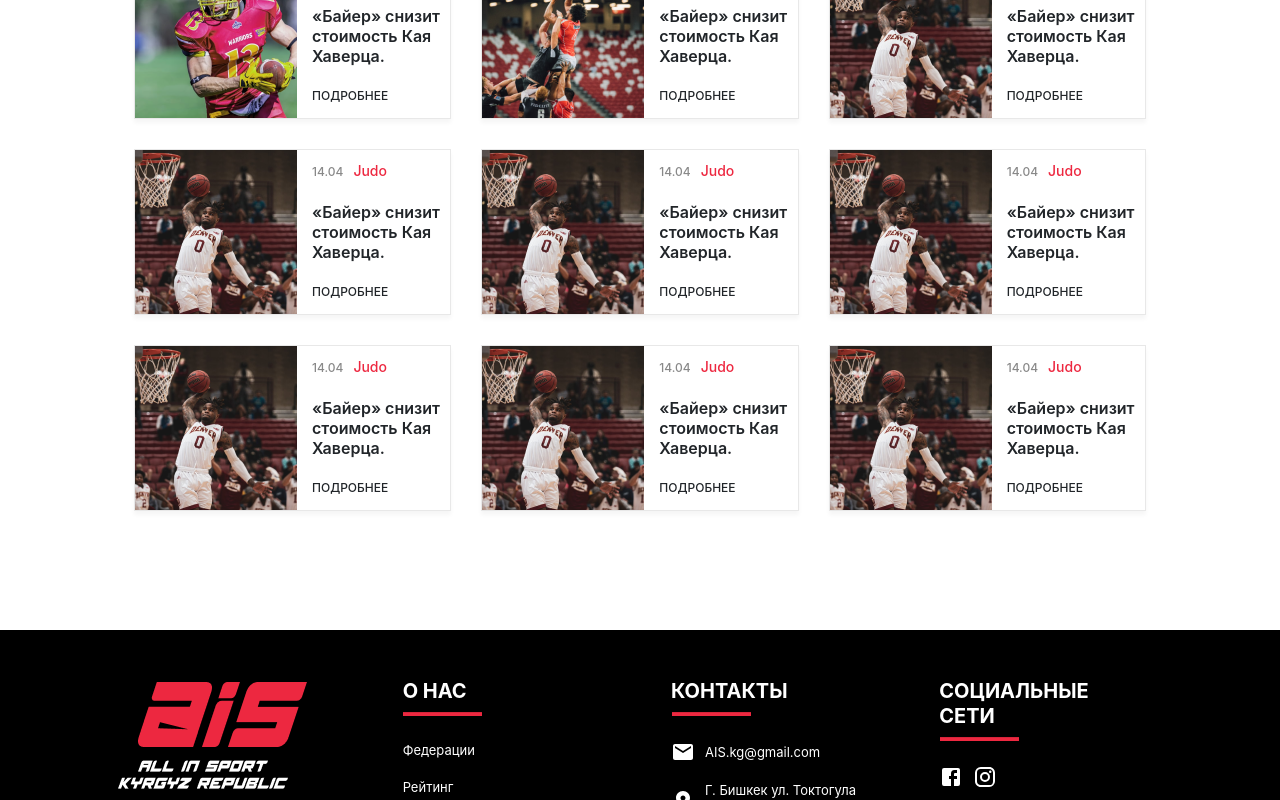
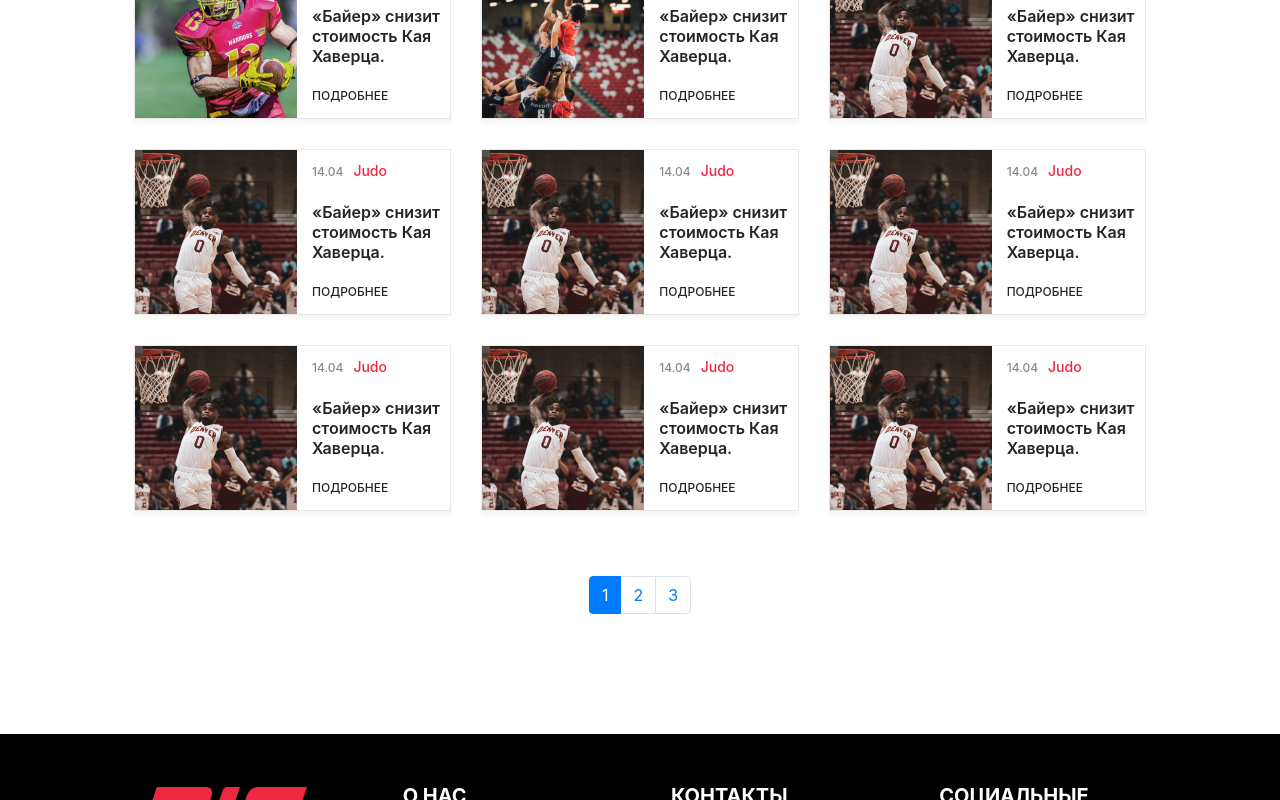
Before and after one commit to sportproteam2/frontend, a React (Create React App) app: page /news in a window 1280 px wide. Shown: the part 929-1729 px from the top of the page. Built offline with nearby package versions, Linux system fonts and the light colour scheme.

Commit message:
style: Pagination from Boostrap is pasted (needs modification)

```diff
--- a/package.json
+++ b/package.json
@@ -40,6 +40,7 @@
   "devDependencies": {
     "@material-ui/core": "^4.11.4",
     "@material-ui/icons": "^4.11.2",
-    "react": "^17.0.2"
+    "react": "^17.0.2",
+    "reactstrap": "^8.9.0"
   }
 }
--- a/src/assets/styles/NewsStyle.js
+++ b/src/assets/styles/NewsStyle.js
@@ -133,6 +133,16 @@
         marginTop: '5px',
         marginLeft: '0',
         background: 'black'
+    },
+    news_pagination: {
+        display: 'flex',
+        justifyContent: 'center',
+        marginTop: '5%'
+    },
+    news_pagination_item: {
+        filter: 'drop-shadow(2px 3px 5px #848484)',
+        color: '#848484',
+        margin: '10px'
     }
 }
 
--- a/src/views/News.js
+++ b/src/views/News.js
@@ -4,11 +4,28 @@
 import style from "../assets/styles/NewsStyle";
 import {makeStyles} from "@material-ui/core/styles";
 import NewsItem from "./NewsPage/NewsItem";
+import PageItem from 'react-bootstrap/PageItem';
+import Pagination from 'react-bootstrap/Pagination';
 
 const newsStyle = makeStyles(style);
 
 function News() {
     const classes = newsStyle();
+    let active = 1;
+    let items = [];
+    for (let number = 1; number <= 3; number++) {
+        items.push(
+            <Pagination.Item key={number} active={number === active}>
+                {number}
+            </Pagination.Item>,
+        );
+    }
+
+    const paginationBasic = (
+        <div className={classes.news_pagination}>
+            <Pagination>{items}</Pagination>
+        </div>
+    );
     return (
         <Container className={classes.contact_wrapper}>
             <p className={classes.contact_title}>Новости</p>
@@ -42,6 +59,7 @@
                 </Row>
             </Form>
             <NewsItem/>
+            {paginationBasic}
         </Container>
     )
 }
```
Also changed, not shown: 1 other file (tests, documents, lock files or other folders).
